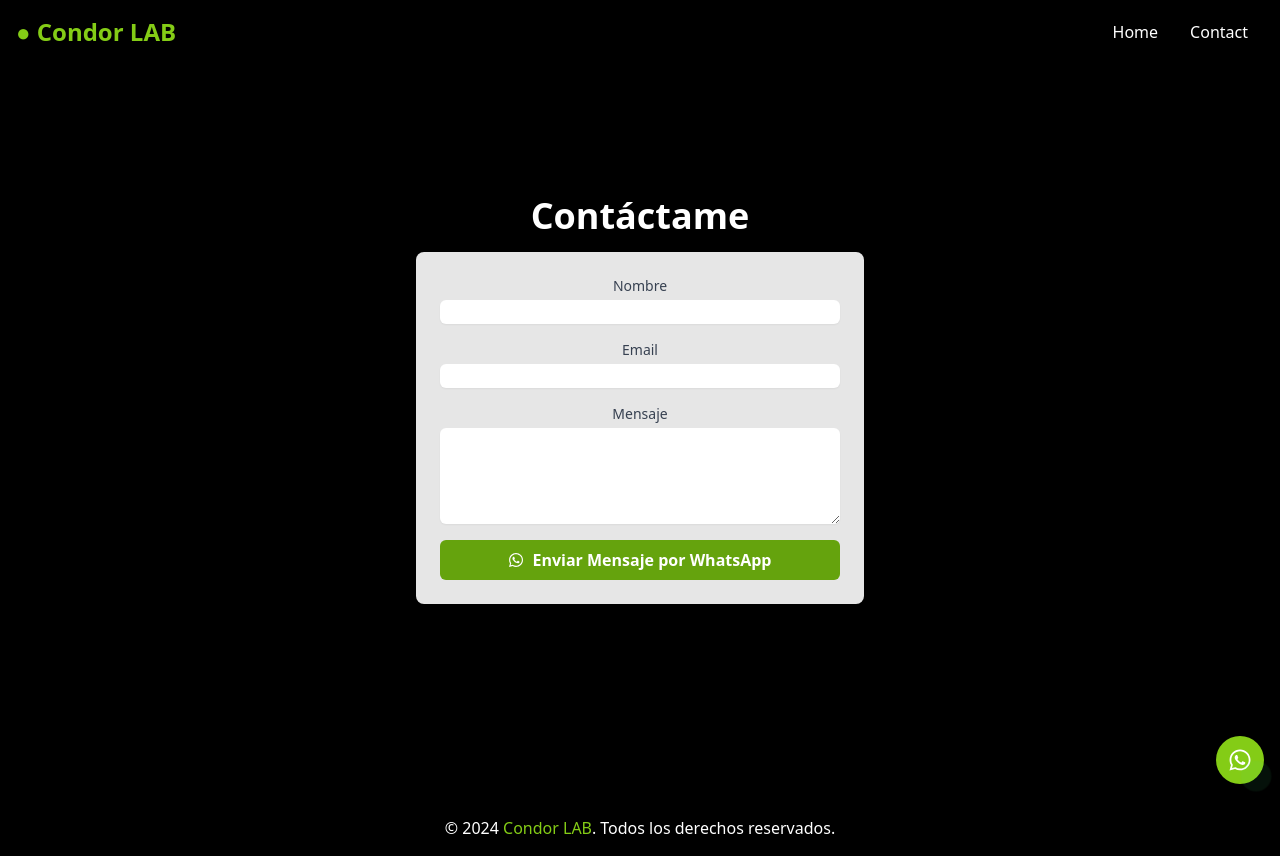
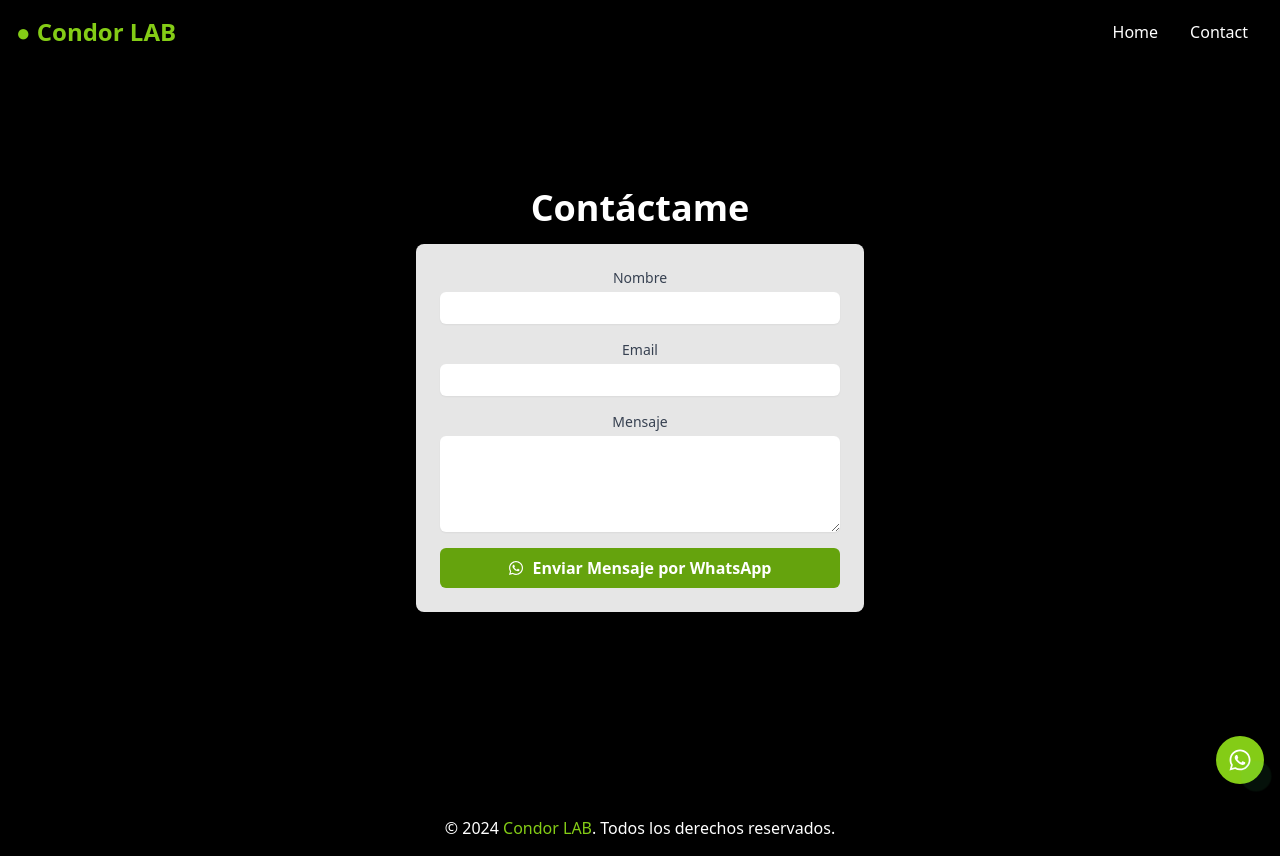
Before and after one commit to fedemachinelearning97/WebPageFedeNoriega, a React (Vite) app: page /#/contact in a window 1280 px wide. Built offline with nearby package versions, Linux system fonts and the light colour scheme.

Commit message:
Update Contact.jsx

```diff
--- a/src/pages/Contact.jsx
+++ b/src/pages/Contact.jsx
@@ -43,7 +43,7 @@
             <input
               type="text"
               id="name"
-              className="mt-1 block w-full border-gray-300 rounded-md shadow-sm"
+              className="mt-1 block w-full border-gray-300 rounded-md shadow-sm py-1"
               value={formData.name}
               onChange={handleChange}
               required
@@ -54,7 +54,7 @@
             <input
               type="email"
               id="email"
-              className="mt-1 block w-full border-gray-300 rounded-md shadow-sm"
+              className="mt-1 block w-full border-gray-300 rounded-md shadow-sm py-1"
               value={formData.email}
               onChange={handleChange}
               required
```
